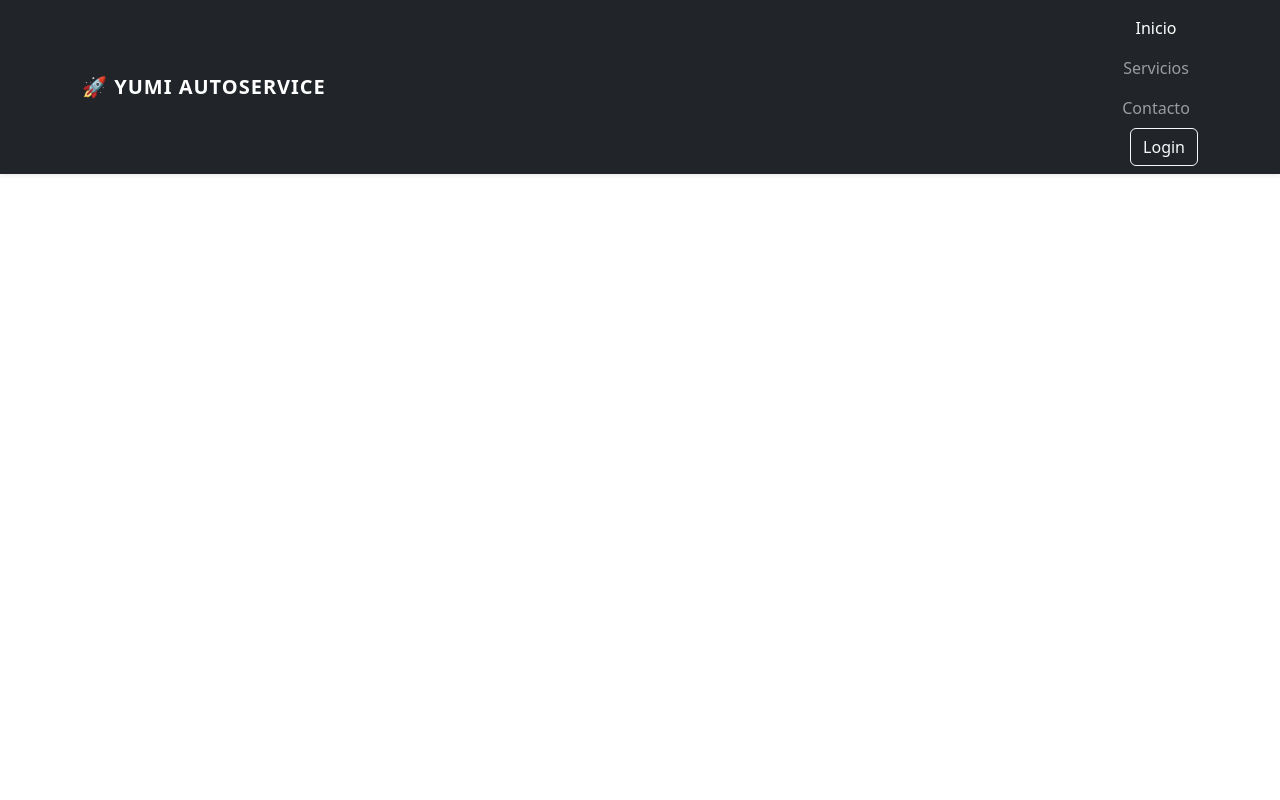
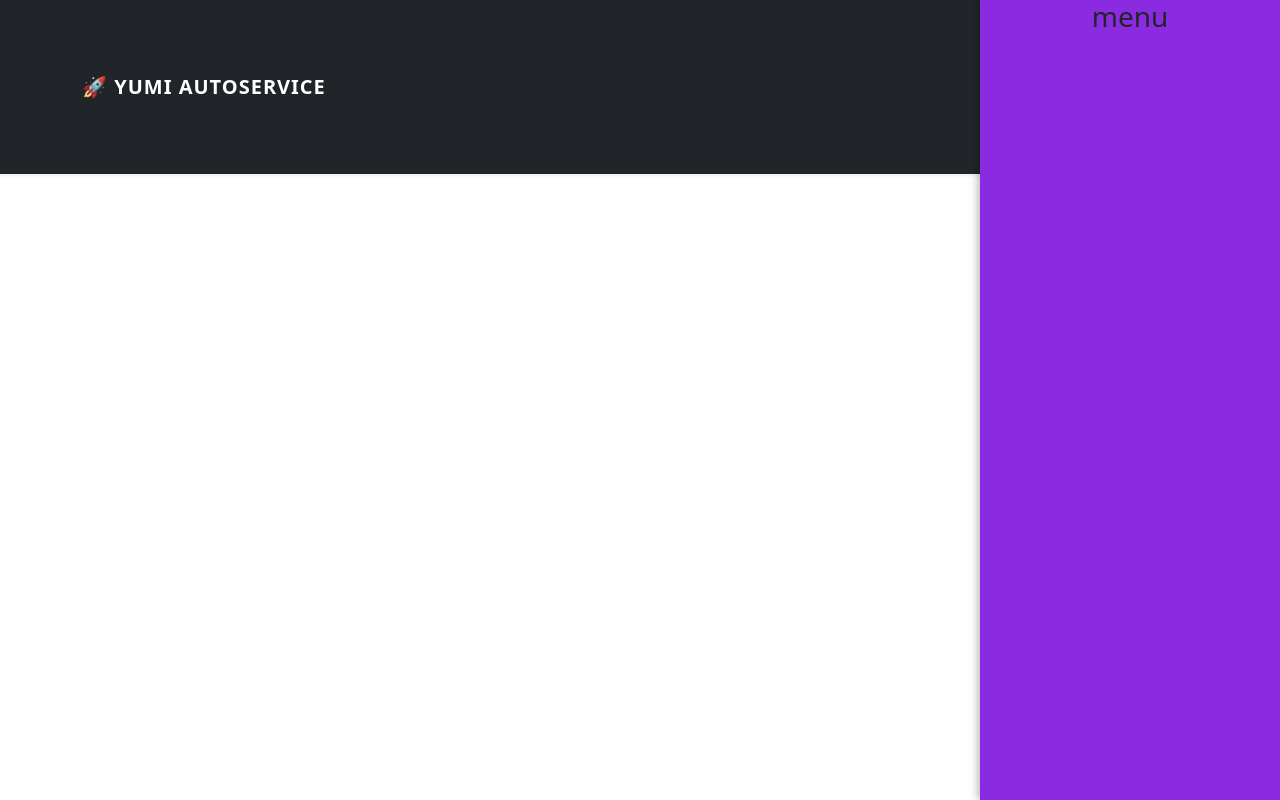
Before and after one commit to puliv/yumi, a React (Vite) app: page / in a window 1280 px wide. Built offline with nearby package versions, Linux system fonts and the light colour scheme.

Commit message:
se agrego menu, con estilo temporal

```diff
--- a/src/components/Home.jsx
+++ b/src/components/Home.jsx
@@ -1,10 +1,12 @@
 import Navbar from "./Navbar";
+import Menu from "./Menu";
 import "../style/Home.css";
 
 export default function () {
   return (
     <div class="home container">
       <Navbar />
+      <Menu />
     </div>
   );
 }
--- a/src/components/Menu.jsx
+++ b/src/components/Menu.jsx
@@ -0,0 +1,11 @@
+import { Button, Offcanvas } from "bootstrap/dist/js/bootstrap.bundle.min";
+import { useState } from "react";
+import "../style/Menu.css";
+
+export default function Menu() {
+  return (
+    <div className="menu">
+      <h3>menu</h3>
+    </div>
+  );
+}
--- a/src/style/Home.css
+++ b/src/style/Home.css
@@ -1,3 +1,3 @@
 .home {
-  background-color: cornflowerblue;
+
 }
--- a/src/style/Menu.css
+++ b/src/style/Menu.css
@@ -0,0 +1,18 @@
+.menu {
+  /* display: flex;
+  justify-content: right;
+  align-items: center;
+  width: 300px;
+  height: 100%;
+  position: fixed;
+  top: 0; */
+
+  background-color: blueviolet;
+  position: fixed;   /* fijo en pantalla */
+  top: 0;            /* pegado arriba */
+  right: 0;          /* pegado a la derecha */
+  width: 300px;      /* ancho del bloque */
+  height: 100%;      /* ocupa todo el alto */
+  box-shadow: -2px 0 8px rgba(0,0,0,0.3); /* sombra hacia la izquierda */
+  z-index: 9999;     /* por encima de todo */
+}
```
